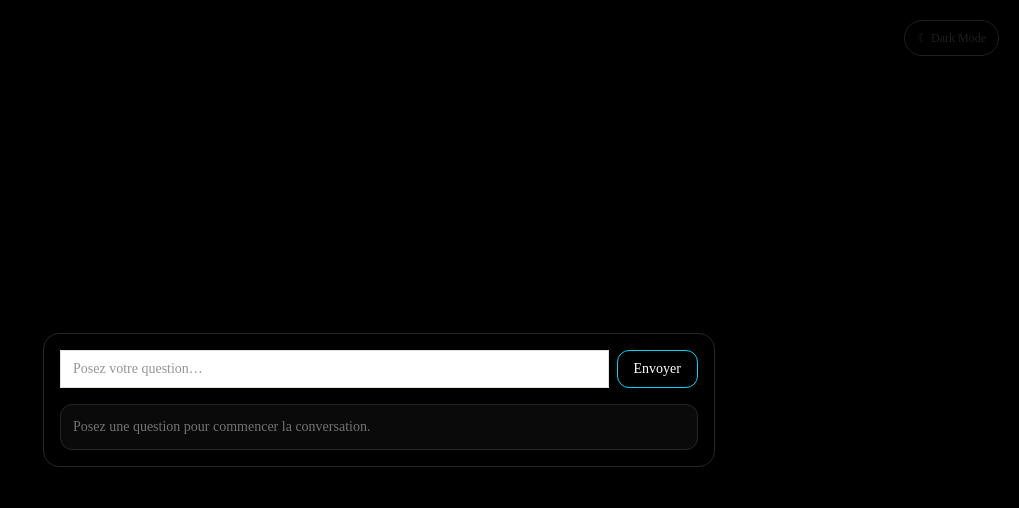
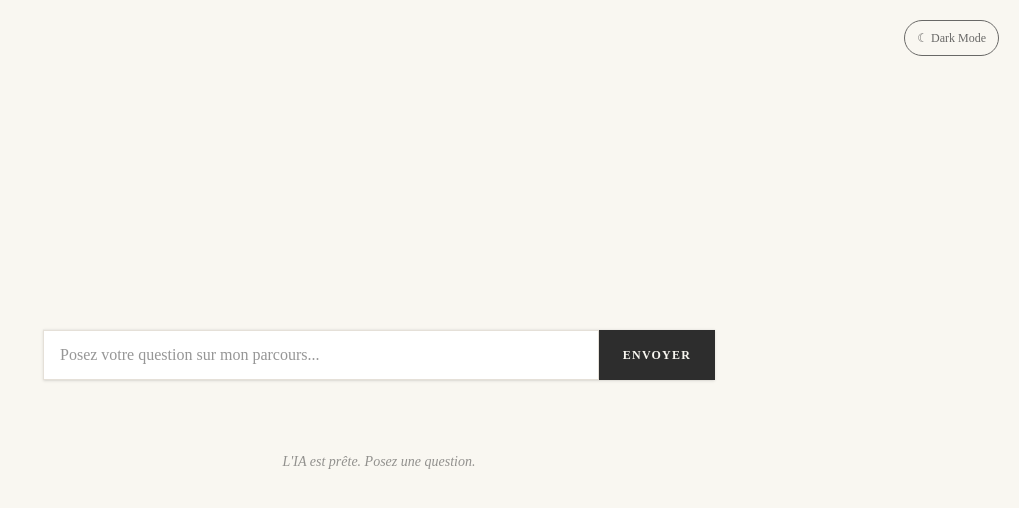
Before and after one commit to charlesbonnet1-del/cv2-chat, a Next.js app: page / in a window 1280 px wide. Shown: the top 508 px of the page, without its empty margins (261-1280 px from the left). Built offline with nearby package versions, Linux system fonts and the light colour scheme; a web font is replaced by a local one.

Commit message:
Update page.tsx

```diff
--- a/app/page.tsx
+++ b/app/page.tsx
@@ -24,6 +24,7 @@ export default function Home() {
     setInput("");
     setLoading(true);
 
+    try {
       const res = await fetch("/api/chat", {
         method: "POST",
         headers: { "Content-Type": "application/json" },
@@ -31,62 +32,78 @@ export default function Home() {
       });
 
       const data = await res.json();
-    const reply = data.reply || "Erreur.";
+      const reply = data.reply || "Je ne peux pas répondre pour l'instant.";
 
       setMessages([
         ...newMessages,
         { role: "assistant", content: reply },
       ]);
-
+    } catch (error) {
+      console.error(error);
+    } finally {
       setLoading(false);
+    }
   }
 
   return (
-    <main className="min-h-screen bg-black text-white flex items-center justify-center p-4">
-      <div className="w-full max-w-2xl border border-neutral-800 rounded-2xl p-4 flex flex-col gap-4">
+    // ON RETIRE bg-black et text-white. On laisse globals.css gérer.
+    <main className="min-h-screen flex items-center justify-center p-4">
 
-        {/* Boîte de dialogue (sans titre) */}
-        <div className="flex gap-2">
+      {/* Conteneur principal sans bordure forcée */}
+      <div className="w-full max-w-2xl flex flex-col gap-8">
+
+        {/* ZONE 1 : INPUT (En haut selon ton design actuel) */}
+        {/* On utilise une balise form pour que le CSS global s'applique */}
+        <form
+          onSubmit={(e) => {
+            e.preventDefault();
+            handleSend();
+          }}
+          className="flex gap-0 shadow-sm"
+        >
           <input
-            className="flex-1 rounded-xl border border-neutral-700 bg-neutral-950 px-3 py-2 text-sm outline-none"
+            className="flex-1 px-4 py-3 outline-none"
             value={input}
             onChange={(e) => setInput(e.target.value)}
-            onKeyDown={(e) => e.key === "Enter" && handleSend()}
-            placeholder="Posez votre question…"
+            placeholder="Posez votre question sur mon parcours..."
           />
           <button
-            onClick={handleSend}
+            type="submit"
             disabled={loading}
-            className="px-4 py-2 rounded-xl border border-cyan-400 text-sm disabled:opacity-50"
+            className="px-6 py-3 disabled:opacity-50"
           >
-            Envoyer
+            {loading ? "..." : "Envoyer"}
           </button>
+        </form>
+
+        {/* ZONE 2 : HISTORIQUE */}
+        <div className="flex flex-col space-y-6">
+
+          {/* Message d'accueil vide */}
+          {messages.length === 0 && !loading && (
+            <div className="text-center opacity-50 text-sm italic mt-10">
+              L'IA est prête. Posez une question.
             </div>
-
-        {/* Historique de messages */}
-        <div className="flex-1 max-h-96 border border-neutral-800 rounded-xl p-3 overflow-y-auto text-sm space-y-2 bg-neutral-950">
+          )}
 
           {messages.map((m, i) => (
-            <div key={i} className={m.role === "user" ? "text-right" : "text-left"}>
-              <span className="inline-block px-3 py-2 rounded-lg bg-neutral-800">
+            <div
+              key={i}
+              // C'est ICI que la magie opère : data-role connecte le CSS global
+              data-role={m.role}
+              className={m.role === "user" ? "ml-auto max-w-[85%] p-3" : "mr-auto w-full"}
+            >
               {m.content}
-              </span>
             </div>
           ))}
 
           {loading && (
-            <div className="text-left text-neutral-400 text-xs">
-              Assistant en train d’écrire…
+            <div className="text-sm opacity-50 animate-pulse pl-4 border-l-2 border-gray-300">
+              Réflexion en cours...
             </div>
           )}
+        </div>
 
-          {messages.length === 0 && !loading && (
-            <div className="text-neutral-500 text-sm">
-              Posez une question pour commencer la conversation.
-            </div>
-          )}
-
-        </div>
       </div>
     </main>
   );
```
Lines whose indentation alone changed are shown as unchanged.
